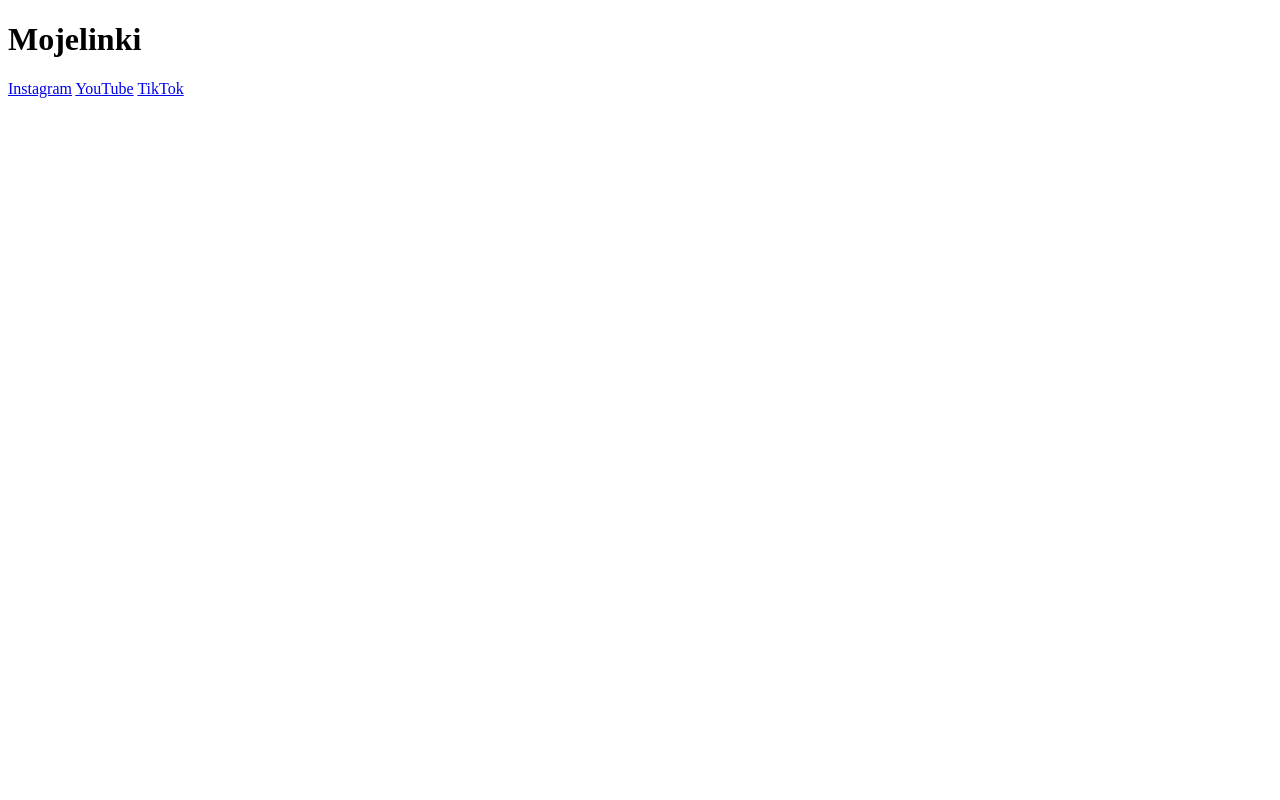
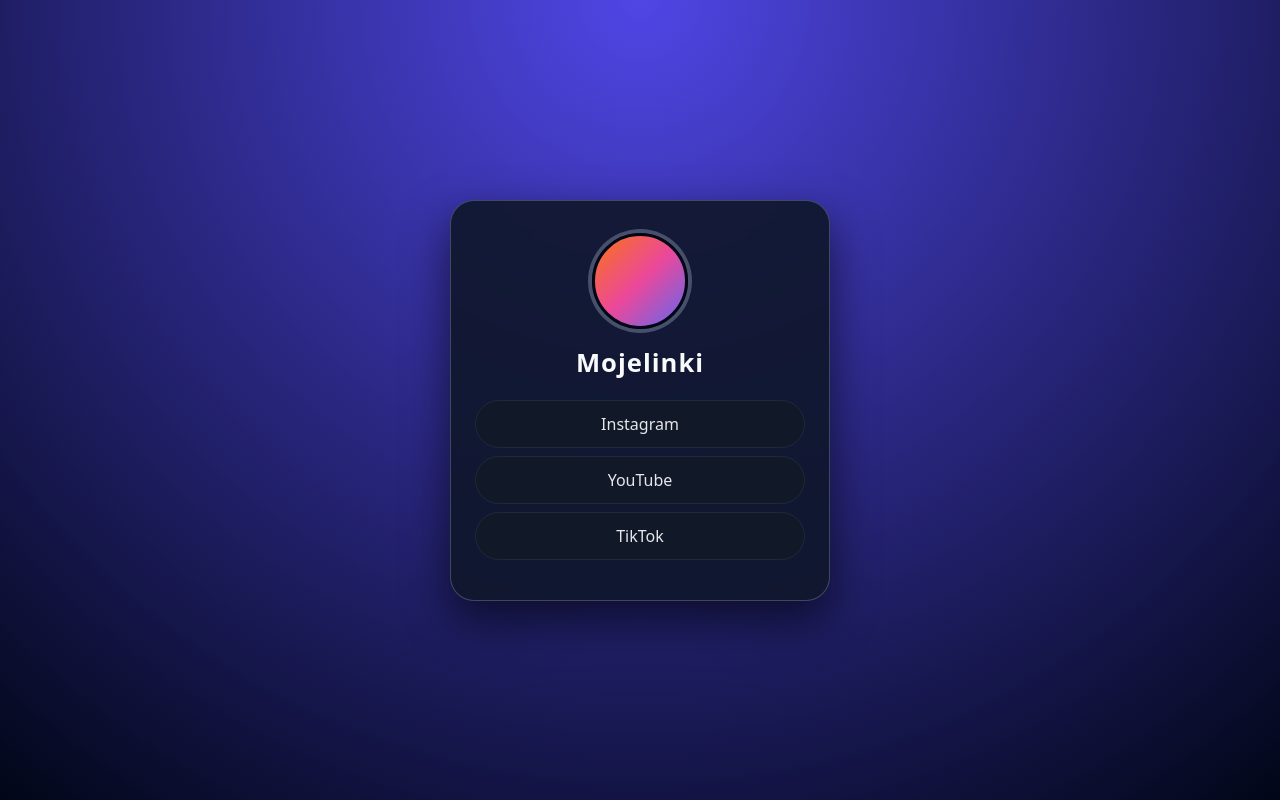
Before and after one commit to jluczkowski-max/Linktree, a plain HTML site: page index.html in a window 1280 px wide. Drawn offline with Linux system fonts and the light colour scheme.

Commit message:
Add files via upload

```diff
--- a/index.html
+++ b/index.html
@@ -4,6 +4,98 @@
     <meta charset="UTF-8">
     <meta name="viewport" content="width=device-width, initial-scale=1.0">
     <title>Document</title>
+
+    <style>
+        * {
+    margin: 0;
+    padding: 0;
+    box-sizing: border-box;
+    font-family: system-ui, -apple-system, BlinkMacSystemFont, "Segoe UI", sans-serif;
+}
+
+body {
+    min-height: 100vh;
+    display: flex;
+    justify-content: center;
+    align-items: center;
+    background: radial-gradient(circle at top, #4f46e5, #020617);
+    color: #f9fafb;
+}
+
+.container {
+    width: 100%;
+    max-width: 380px;
+    padding: 32px 24px;
+    background: rgba(15, 23, 42, 0.9);
+    border-radius: 24px;
+    box-shadow: 0 18px 45px rgba(0, 0, 0, 0.6);
+    text-align: center;
+    backdrop-filter: blur(14px);
+    border: 1px solid rgba(148, 163, 184, 0.35);
+}
+
+/* Avatar – możesz tu wrzucić tło ze zdjęciem */
+.avatar {
+    width: 96px;
+    height: 96px;
+    margin: 0 auto 16px;
+    border-radius: 50%;
+    background: linear-gradient(135deg, #f97316, #ec4899, #6366f1);
+    border: 3px solid #020617;
+    box-shadow: 0 0 0 4px rgba(148, 163, 184, 0.4);
+}
+
+/* Tytuł */
+h1 {
+    font-size: 1.6rem;
+    margin-bottom: 20px;
+    letter-spacing: 0.04em;
+}
+
+/* Linki */
+.link {
+    display: block;
+    width: 100%;
+    margin: 8px 0;
+    padding: 12px 16px;
+    border-radius: 999px;
+    text-decoration: none;
+    font-weight: 500;
+    color: #e5e7eb;
+    background: #111827;
+    border: 1px solid #1f2937;
+    transition:
+        transform 0.15s ease,
+        box-shadow 0.15s ease,
+        background 0.15s ease,
+        border-color 0.15s ease;
+}
+
+.link:hover {
+    background: #4f46e5;
+    border-color: #818cf8;
+    box-shadow: 0 10px 25px rgba(79, 70, 229, 0.55);
+    transform: translateY(-2px);
+}
+
+.link:active {
+    transform: translateY(0);
+    box-shadow: 0 4px 12px rgba(15, 23, 42, 0.8);
+}
+
+/* Responsywność na mniejszych ekranach */
+@media (max-width: 480px) {
+    .container {
+        margin: 0 16px;
+        padding: 24px 18px;
+    }
+
+    h1 {
+        font-size: 1.4rem;
+    }
+}
+
+    </style>
 </head>
 <body>
     <div class="container">
```
